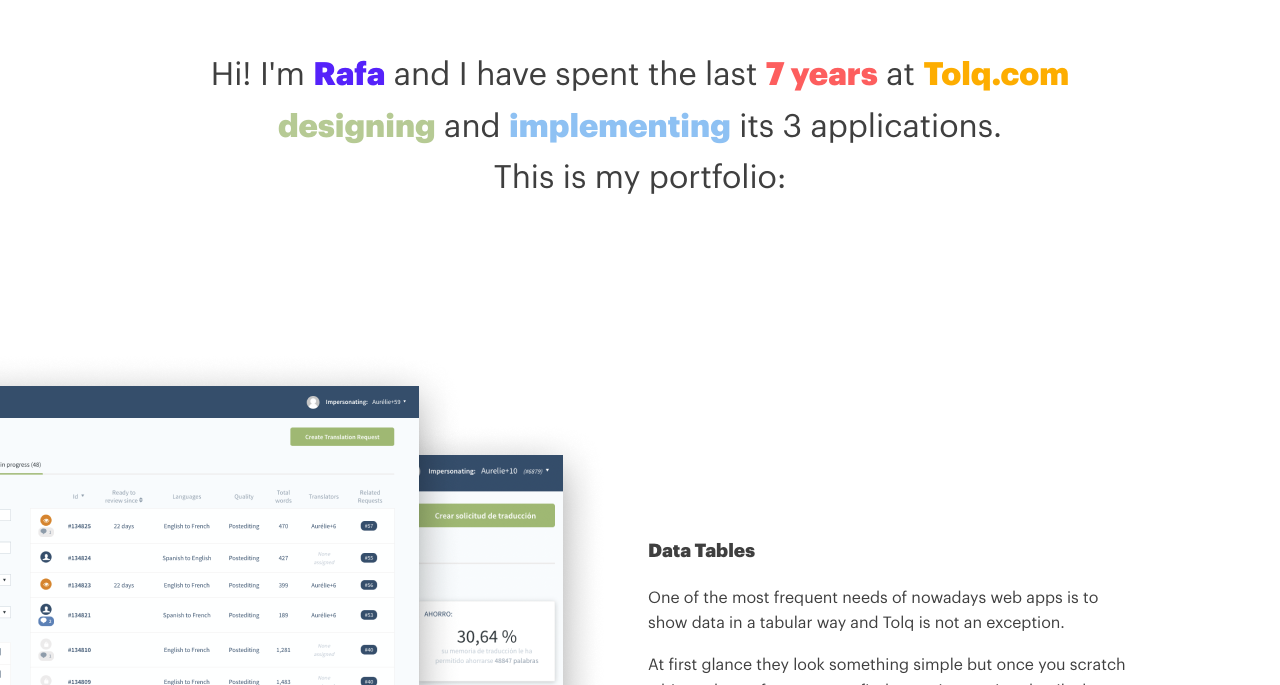
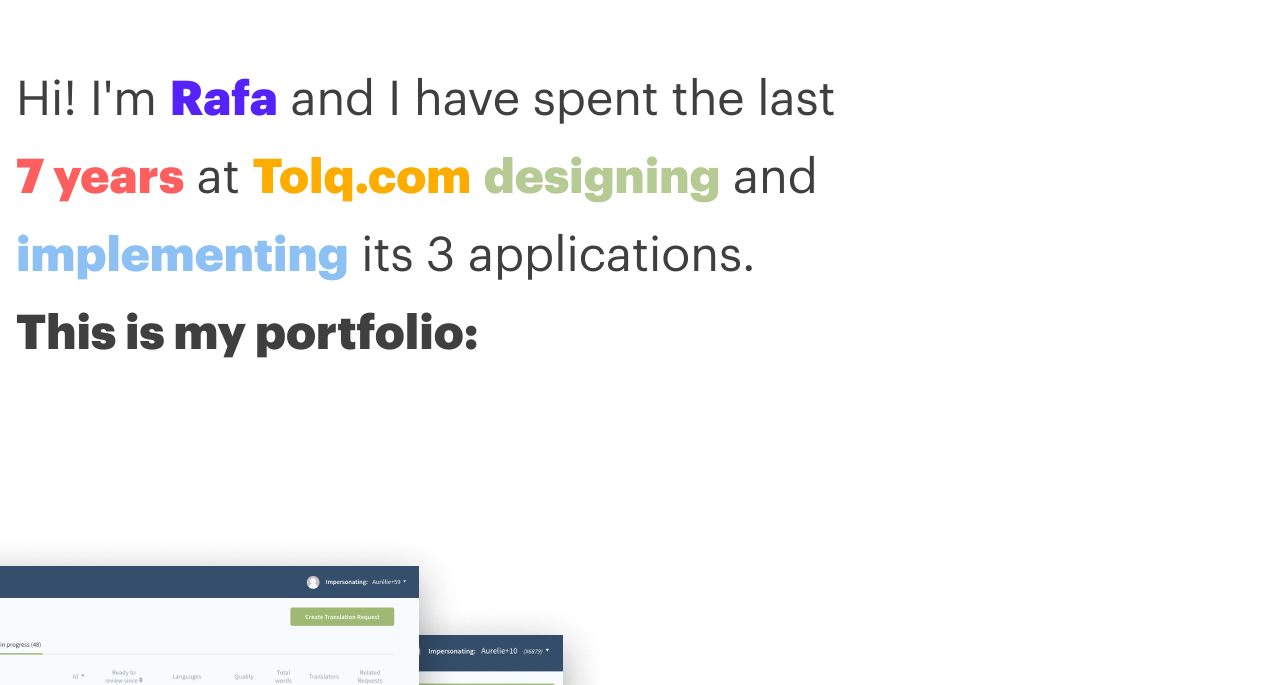
Before and after one commit to Sauco82/portfolio, a Next.js app: page / in a window 1280 px wide. Shown: the part 115-800 px from the top of the page. Built offline with nearby package versions, Linux system fonts and the light colour scheme.

Commit message:
Header improvements

```diff
--- a/pages/index.js
+++ b/pages/index.js
@@ -11,16 +11,14 @@
       </Head>
 
       <main>
-
-        <div className="flex justify-center mb-5 mt-5">
+        <div className="flex mb-5 mt-5">
           <h1 className='intro'>
-            Hi! I'm <strong>Rafa</strong>{' '}
-            and I have spent the last <strong>7 years</strong> at <strong>Tolq.com</strong> <strong>designing</strong> and <strong>implementing</strong> its 3 applications.
+            Hi! I'm <strong className='text-color-purple'>Rafa</strong> and I have spent the last <br />
+            <strong className='text-color-soft-red'>7 years</strong> at <strong className='text-color-orange'>Tolq.com</strong> <strong className='text-color-green'>designing</strong> and <strong className='text-color-soft-blue'>implementing</strong> its 3 applications.
             <br />
-            This is my portfolio:
+            <strong>This is my portfolio:</strong>
           </h1>
         </div>
-
 
         <div className='grid mb-5'>
           <div className='g-col-6 justify-self-end align-self-center mr-3'>
--- a/styles/global.scss
+++ b/styles/global.scss
@@ -55,6 +55,14 @@
 
 img {
   display: block;
+}
+
+h1 {
+  font-size: 48px;
+}
+
+h3 {
+  font-size: 36px;
 }
 
 
@@ -185,15 +193,6 @@
 .intro {
   max-width: 60rem;
   font-weight: 400;
-  text-align: center;
-
-  strong {
-    &:nth-child(1) { color: $purple;}
-    &:nth-child(2) { color: $soft-red;}
-    &:nth-child(3) { color: $orange;}
-    &:nth-child(4) { color: $green;}
-    &:nth-child(5) { color: $soft-blue;}
-  }
 }
 
 // Portfolio
@@ -212,6 +211,7 @@
   border-radius: 2rem;
   background: $purple;
   color: white;
+  transition: .3s background;
 
   &:hover {
     text-decoration: none;
@@ -235,3 +235,9 @@
 .align-left {
   text-align: left !important;
 }
+
+.text-color-purple     { color: $purple;}
+.text-color-soft-red   { color: $soft-red;}
+.text-color-orange     { color: $orange;}
+.text-color-green      { color: $green;}
+.text-color-soft-blue  { color: $soft-blue;}
```
